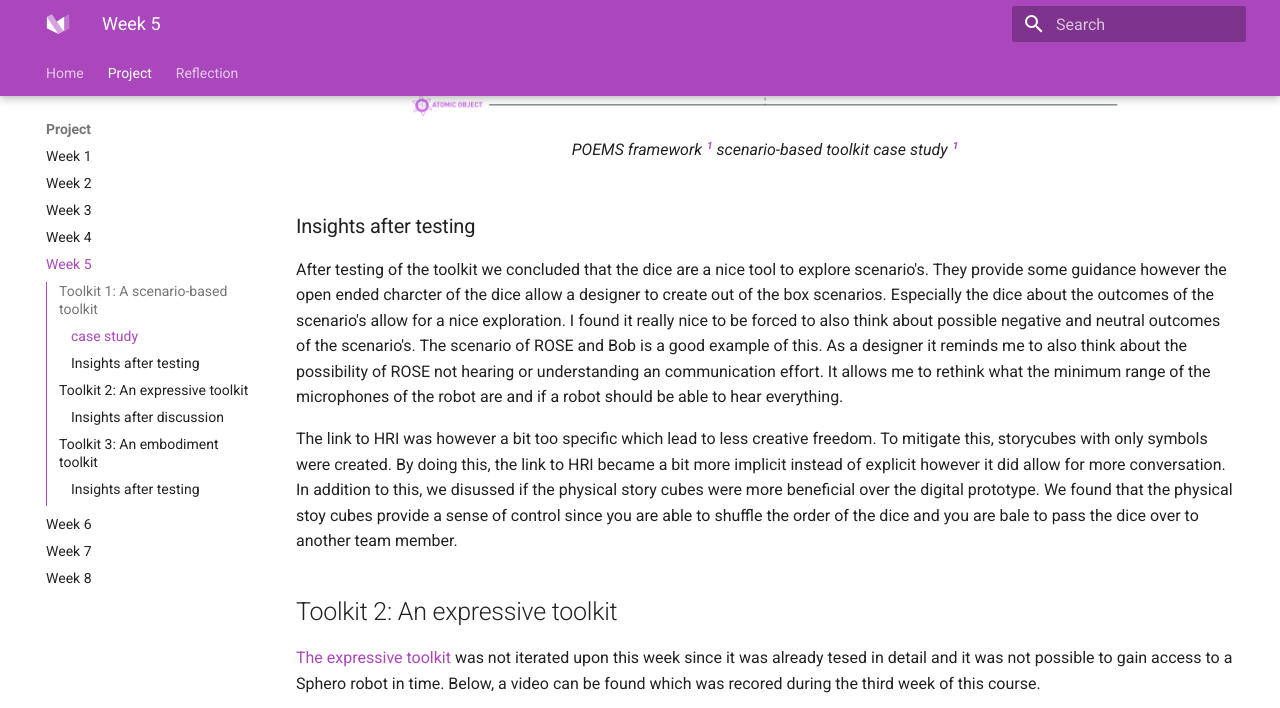
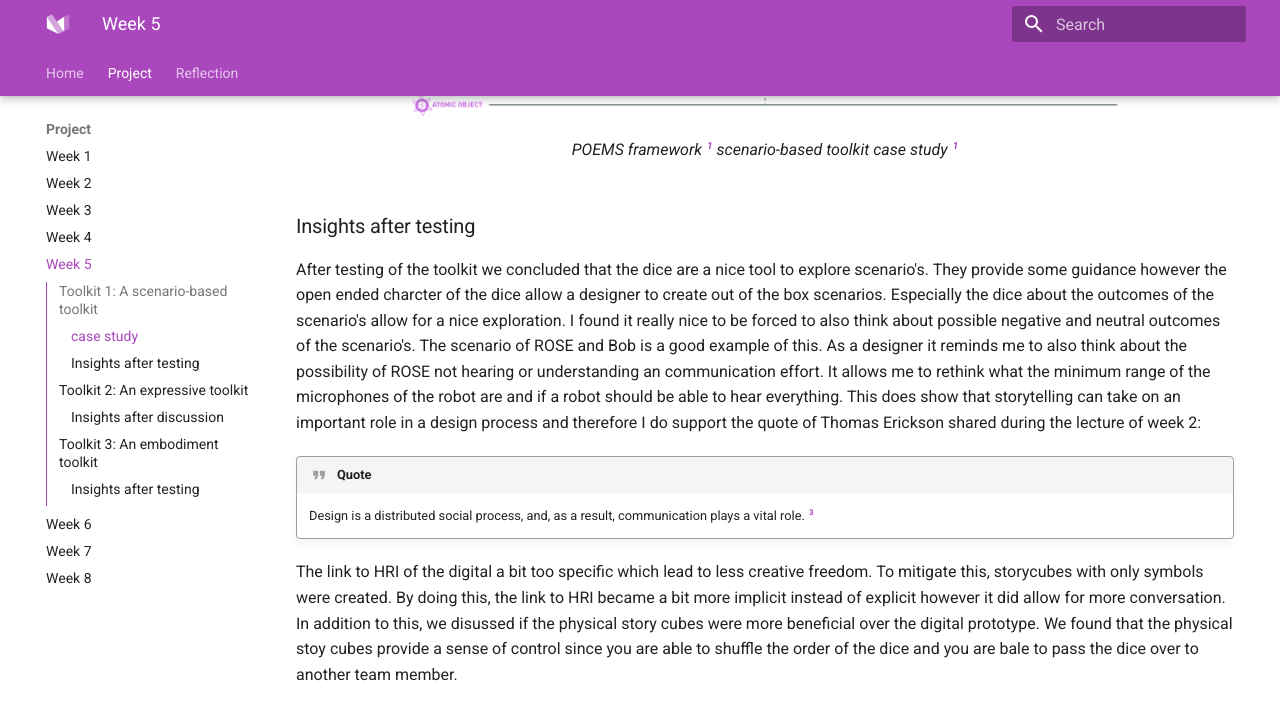
Before and after one commit to HilkeB/social-robot-design-portfolio, an MkDocs documentation site: the page built from docs/project5.md, in a window 1280 px wide and 900 px high, scrolled down 2168 px, cut to the strip 0-708 px from the top of the window. Built offline with MkDocs 1.6.1 and Material for MkDocs 9.7.7, drawn with Linux system fonts in a browser that asks for light colours; some of the changed text lies outside the part shown.

Commit message:
link literature

```diff
--- a/docs/project5.md
+++ b/docs/project5.md
@@ -34,9 +34,14 @@ POEMS framework [^1] scenario-based toolkit case study [^1]
 [^2]: F. den Brok, S. Nanwani, D. Doeleman, R. den Otter, H. van den Born
 
 ### Insights after testing
-After testing of the toolkit we concluded that the dice are a nice tool to explore scenario's. They provide some guidance however the open ended charcter of the dice allow a designer to create out of the box scenarios. Especially the dice about the outcomes of the scenario's allow for a nice exploration. I found it really nice to be forced to also think about possible negative and neutral outcomes of the scenario's. The scenario of ROSE and Bob is a good example of this. As a designer it reminds me to also think about the possibility of ROSE not hearing or understanding an communication effort. It allows me to rethink what the minimum range of the microphones of the robot are and if a robot should be able to hear everything.
+After testing of the toolkit we concluded that the dice are a nice tool to explore scenario's. They provide some guidance however the open ended charcter of the dice allow a designer to create out of the box scenarios. Especially the dice about the outcomes of the scenario's allow for a nice exploration. I found it really nice to be forced to also think about possible negative and neutral outcomes of the scenario's. The scenario of ROSE and Bob is a good example of this. As a designer it reminds me to also think about the possibility of ROSE not hearing or understanding an communication effort. It allows me to rethink what the minimum range of the microphones of the robot are and if a robot should be able to hear everything. This does show that storytelling can take on an important role in a design process and therefore I do support the quote of Thomas Erickson shared during the lecture of week 2:
 
- The link to HRI was however a bit too specific which lead to less creative freedom. To mitigate this, storycubes with only symbols were created. By doing this, the link to HRI became a bit more implicit instead of explicit however it did allow for more conversation. In addition to this, we disussed if the physical story cubes were more beneficial over the digital prototype. We found that the physical stoy cubes provide a sense of control since you are able to shuffle the order of the dice and you are bale to pass the dice over to another team member.
+!!! quote
+    Design is a distributed social process, and, as a result, communication plays a vital role. [^3]
+
+[^3]: Erickson, T. (1996). Design as storytelling. interactions, 3(4), 30-35.http://doi.org/10.1145/234813.234817
+
+The link to HRI of the digital a bit too specific which lead to less creative freedom. To mitigate this, storycubes with only symbols were created. By doing this, the link to HRI became a bit more implicit instead of explicit however it did allow for more conversation. In addition to this, we disussed if the physical story cubes were more beneficial over the digital prototype. We found that the physical stoy cubes provide a sense of control since you are able to shuffle the order of the dice and you are bale to pass the dice over to another team member.
 
 ## Toolkit 2: An expressive toolkit
 
@@ -54,8 +59,16 @@ POEMS framework [^1] expressive toolkit case study
 ### Insights after discussion
 During the discussion we as a group had about our expressive toolkit we discussed to outcome of our test. During the test a Sphero robot was used and this was a good choice since the lack of humanized features on the timy robot ball allowed us to only review the movement and expression without being distracted. The Sphero was however a bit hard to control and the colors of the ligths were not really visible. Despite this, the toolkit provided us a good foundation to test the expression of urgency through movement. It was concluded by the group that especially high urgency and a low level of urgency (roaming behavior) were expressible via movement patterns. The level of some urgency was a bit harder to convey since it relied on a lot of nuances.
 
+The toolkit was created based on the guidelines for social robot path finding by Francis et al. [^4]. Because of this, it is no surprise that it was possible to recognize certain behaviors of the Sphero robot.
+
+[^4]: A. Francis e.a., ‘Principles and Guidelines for Evaluating Social Robot Navigation Algorithms’, J. Hum.-Robot Interact., vol. 14, nr. 2, pp. 1-65, jun. 2025, doi: 10.1145/3700599.
+
 ## Toolkit 3: An embodiment toolkit
-After a [digital prototype](project4.md), a paper prototype was created by me to test the embodiment toolkit. Three of the participants were tasked with cretaing an robot embodiement which suited their wants and needs.
+After a [digital prototype](project4.md), a paper prototype was created by me to test the embodiment toolkit. Three of the participants were tasked with cretaing an robot embodiement which suited their wants and needs. The social guidelines (Safety, Comfort, Legibility, Politeness, Social Competence, Understanding other agents, proactivity and responding appropriately) also have simmillarities with the work of Cyntia Breazeal on the first social Robot: Kismet [^5]. In addition to this, the creation of an expressive toolkit through movement showed resemblance with the work of Laban [^6] in which the space, weight and flow/time of a motion could be used to convey emotions.
+
+[^5]: C. L. (Cynthia L. Breazeal, ‘Sociable machines : expressive social exchange between humans and robots’, Thesis, Massachusetts Institute of Technology, 2000. Geraadpleegd: 3 juli 2025. [Online]. Beschikbaar op: https://dspace.mit.edu/handle/1721.1/9303
+
+[^6]: ‘Laban movement analysis’, Wikipedia. September 27th 2024. Accessed May 14th [Online]. Available at: https://en.wikipedia.org/w/index.php?title=Laban_movement_analysis&oldid=1248108012
 
 ![embodiment prototype](images/embodiment_prototype.jpg)
 /// caption
@@ -80,3 +93,5 @@ Results of the embodiment case study
 
 ### Insights after testing
 After the testing we conluded that the color coding of the robot is a bit simplified since colors can be used for way more than only conceying an emotion. A total of three different and interesting embodiments were created. A bigger variety of fundamental blocks, or mouldable fundamental blocks would provide a more realistic exploration. The velcro allowed for full exploration of the physical body of the robot and the technical components were varied and allowed for the exploration of functionalities.
+
+The combination of fundamental blocks and technical blocks allowed us to explore not only the technical, and robotic capabilities of a robot, but also the social aspects of the design. During the reflection of [week 4](reflection4.md) user centered design methods were discussed. These methodologies do not only look at what a robot should do, but also how a robot should do things or how a robot should be percieved. By exploring the embodiement of a robot via shapes and fruits the look and feel of a robot can be altered to match, or purposfully mismatch the intented use of a robot. It also allows a designer to explore the balance between form and function.
```
Also changed, not shown: docs/project8.md (+1 -1 lines).
